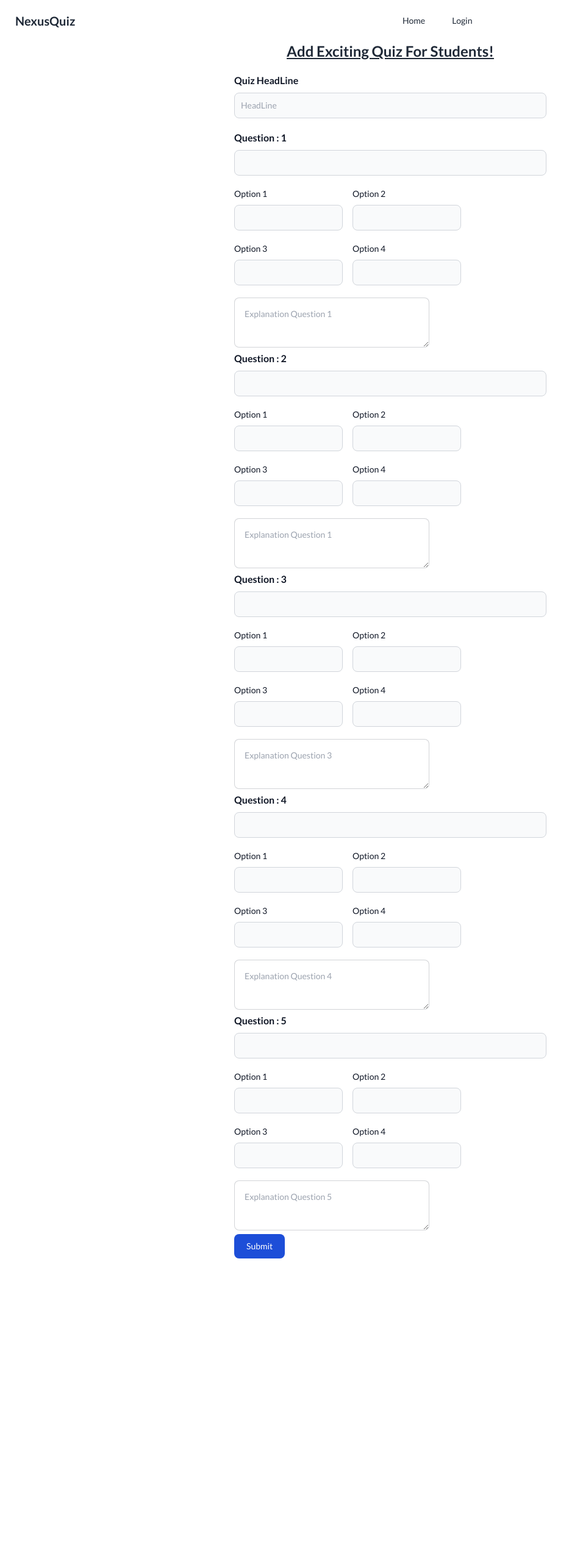
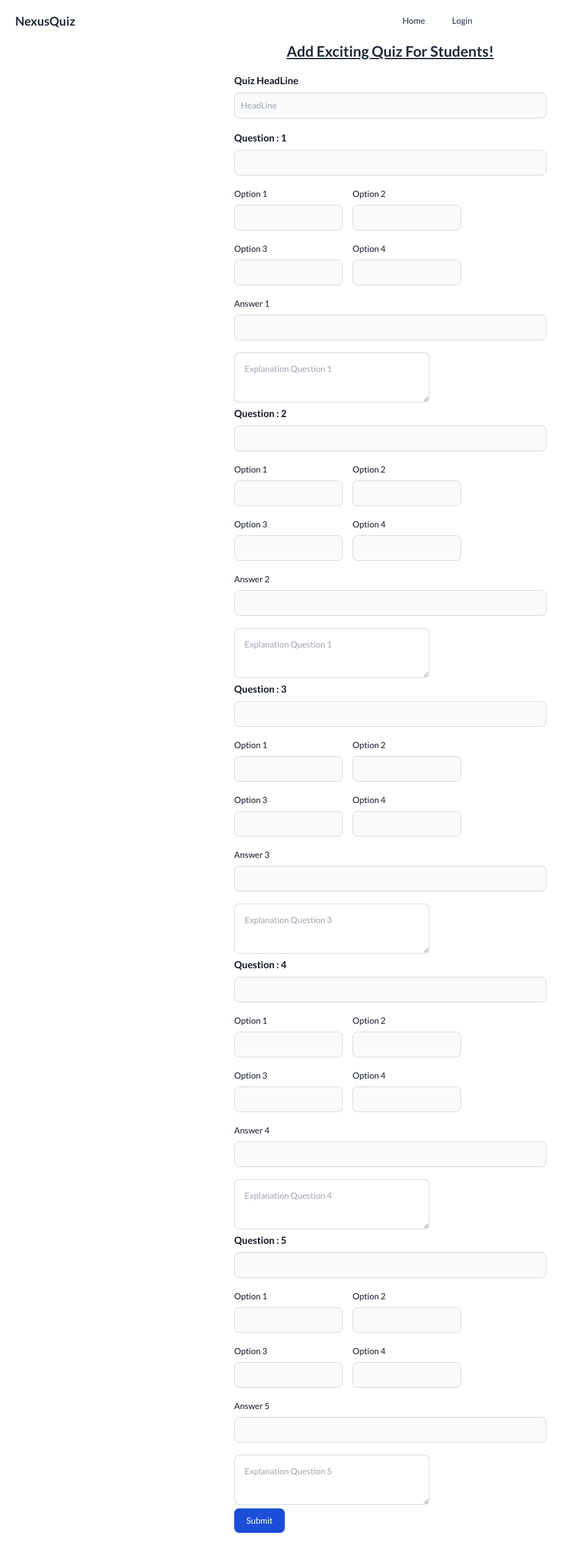
Before and after one commit to Nahid-Mahmud/nexusQuiz-client, a React (Vite) app: page /addQuiz in a window 1280 px wide. Shown: the whole page at 61% size, without its empty margins (0-933 px from the left). Before the commit the page ends 2104 px from the top, so only its background shows below. Built offline with nearby package versions, Linux system fonts and the light colour scheme; no server answers.

Commit message:
quiz data posted to server successfully

```diff
--- a/src/Pages/AddQuiz/AddQuiz.jsx
+++ b/src/Pages/AddQuiz/AddQuiz.jsx
@@ -1,3 +1,4 @@
+import Swal from "sweetalert2";
 import useAxiosSecure from "../../Hooks/useAxiosSecure";
 
 const AddQuiz = () => {
@@ -35,39 +36,61 @@ const AddQuiz = () => {
     const q3explanation = e.target.q3explanation.value;
     const q4explanation = e.target.q4explanation.value;
     const q5explanation = e.target.q5explanation.value;
-    console.log(
-      headLine,
-      quisqion1,
-      quisqion2,
-      quisqion3,
-      quisqion4,
-      quisqion5,
-      q1option1,
-      q1option2,
-      q1option3,
-      q1option4,
-      q2option1,
-      q2option2,
-      q2option3,
-      q2option4,
-      q3option1,
-      q3option2,
-      q3option3,
-      q3option4,
-      q4option1,
-      q4option2,
-      q4option3,
-      q4option4,
-      q5option1,
-      q5option2,
-      q5option3,
-      q5option4,
-      q1explanation,
-      q2explanation,
-      q3explanation,
-      q4explanation,
-      q5explanation
-    );
+    const q1answer = e.target.q1answer.value;
+    const q2answer = e.target.q2answer.value;
+    const q3answer = e.target.q3answer.value;
+    const q4answer = e.target.q4answer.value;
+    const q5answer = e.target.q5answer.value;
+
+    const formData = {
+      headline: headLine,
+      questions: [
+        {
+          question: quisqion1,
+          options: [q1option1, q1option2, q1option3, q1option4],
+          answer: q1answer,
+          explanation: q1explanation,
+        },
+        {
+          question: quisqion2,
+          options: [q2option1, q2option2, q2option3, q2option4],
+          answer: q2answer,
+          explanation: q2explanation,
+        },
+        {
+          question: quisqion3,
+          options: [q3option1, q3option2, q3option3, q3option4],
+          answer: q3answer,
+          explanation: q3explanation,
+        },
+        {
+          question: quisqion4,
+          options: [q4option1, q4option2, q4option3, q4option4],
+          answer: q4answer,
+          explanation: q4explanation,
+        },
+        {
+          question: quisqion5,
+          options: [q5option1, q5option2, q5option3, q5option4],
+          answer: q5answer,
+          explanation: q5explanation,
+        },
+      ],
+    };
+
+    axiosSecure.post("/quizes", formData).then((res) => {
+      console.log(res.data);
+      if (res.data?.insertedId) {
+        Swal.fire({
+          position: "center",
+          icon: "success",
+          title: "Your Quiz has been saved",
+          showConfirmButton: false,
+          timer: 1500,
+        });
+        e.target.reset();
+      }
+    });
   };
   return (
     <div>
@@ -159,6 +182,17 @@ const AddQuiz = () => {
                 />
               </div>
             </div>
+            <div className="mb-5">
+              <label className="block mb-2 text-sm font-medium text-gray-900 ">
+                Answer 1
+              </label>
+              <input
+                name="q1answer"
+                type="text"
+                className="bg-gray-50 border border-gray-300 text-gray-900 text-sm rounded-lg focus:ring-blue-500 focus:border-blue-500 block w-full p-2.5 "
+                required
+              />
+            </div>
             <textarea
               name="q1explanation"
               placeholder="Explanation Question 1"
@@ -233,6 +267,17 @@ const AddQuiz = () => {
                   required
                 />
               </div>
+            </div>
+            <div className="mb-5">
+              <label className="block mb-2 text-sm font-medium text-gray-900 ">
+                Answer 2
+              </label>
+              <input
+                name="q2answer"
+                type="text"
+                className="bg-gray-50 border border-gray-300 text-gray-900 text-sm rounded-lg focus:ring-blue-500 focus:border-blue-500 block w-full p-2.5 "
+                required
+              />
             </div>
             <textarea
               name="q2explanation"
@@ -311,6 +356,17 @@ const AddQuiz = () => {
                 />
               </div>
             </div>
+            <div className="mb-5">
+              <label className="block mb-2 text-sm font-medium text-gray-900 ">
+                Answer 3
+              </label>
+              <input
+                name="q3answer"
+                type="text"
+                className="bg-gray-50 border border-gray-300 text-gray-900 text-sm rounded-lg focus:ring-blue-500 focus:border-blue-500 block w-full p-2.5 "
+                required
+              />
+            </div>
             <textarea
               name="q3explanation"
               placeholder="Explanation Question 3"
@@ -384,6 +440,17 @@ const AddQuiz = () => {
                   required
                 />
               </div>
+            </div>
+            <div className="mb-5">
+              <label className="block mb-2 text-sm font-medium text-gray-900 ">
+                Answer 4
+              </label>
+              <input
+                name="q4answer"
+                type="text"
+                className="bg-gray-50 border border-gray-300 text-gray-900 text-sm rounded-lg focus:ring-blue-500 focus:border-blue-500 block w-full p-2.5 "
+                required
+              />
             </div>
             <textarea
               name="q4explanation"
@@ -460,6 +527,17 @@ const AddQuiz = () => {
               />
             </div>
           </div>
+          <div className="mb-5">
+            <label className="block mb-2 text-sm font-medium text-gray-900 ">
+              Answer 5
+            </label>
+            <input
+              name="q5answer"
+              type="text"
+              className="bg-gray-50 border border-gray-300 text-gray-900 text-sm rounded-lg focus:ring-blue-500 focus:border-blue-500 block w-full p-2.5 "
+              required
+            />
+          </div>
           <textarea
             name="q5explanation"
             placeholder="Explanation Question 5"
--- /dev/null
+++ b/src/Pages/QuizActions/QuizActions.jsx
@@ -0,0 +1,11 @@
+import React from 'react';
+
+const QuizActions = () => {
+    return (
+        <div>
+            QuizActions
+        </div>
+    );
+};
+
+export default QuizActions;
--- a/src/SharedComponents/NavBar.jsx
+++ b/src/SharedComponents/NavBar.jsx
@@ -84,7 +84,7 @@ const NavBar = () => {
       )}
       {user && isTeacher ? (
         <li>
-          <NavItem itemName={"Delete Quiz"} pathName={"deleteQuiz"} />
+          <NavItem itemName={"Quiz Actions"} pathName={"quiz-actions"} />
         </li>
       ) : (
         ""
```
